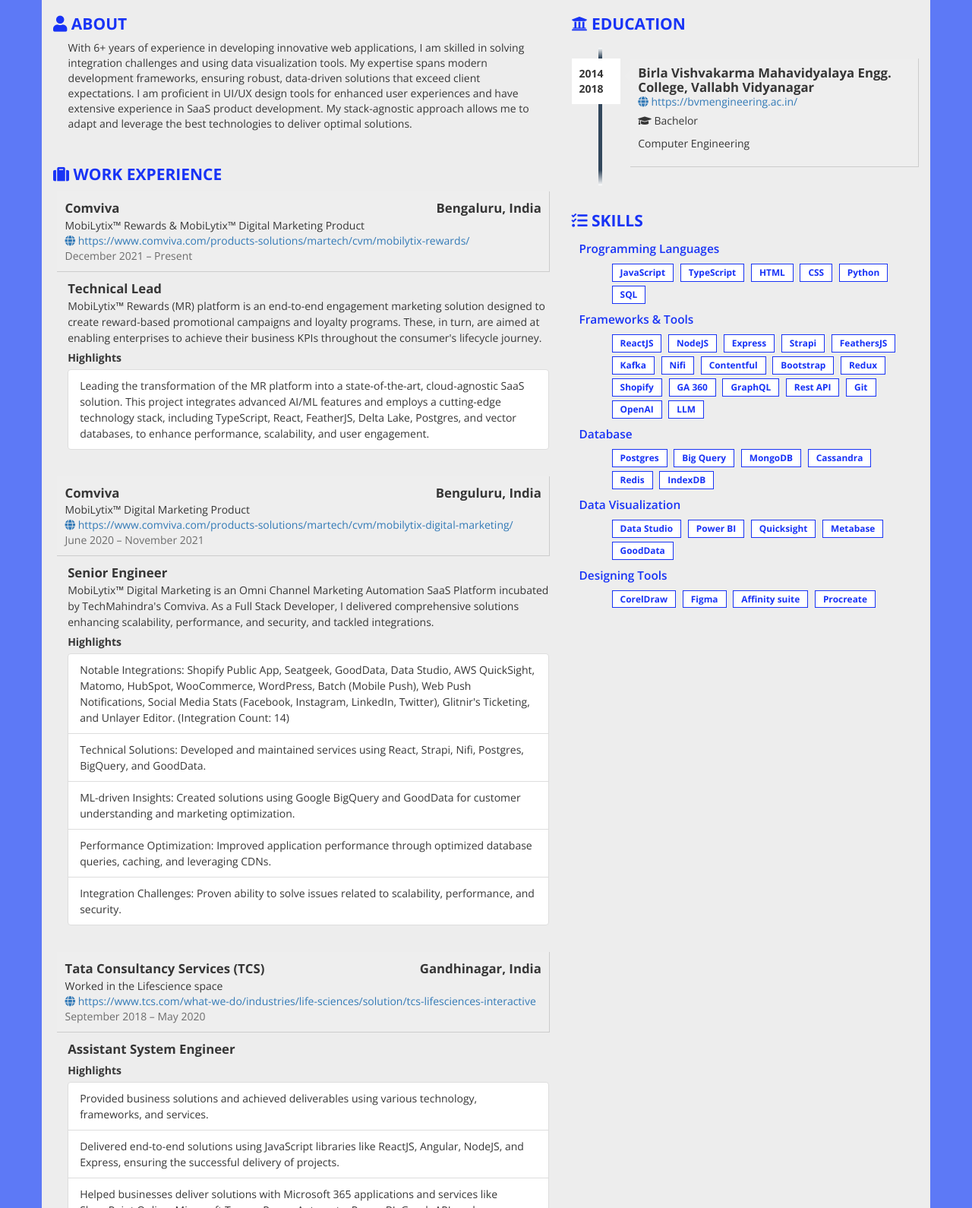
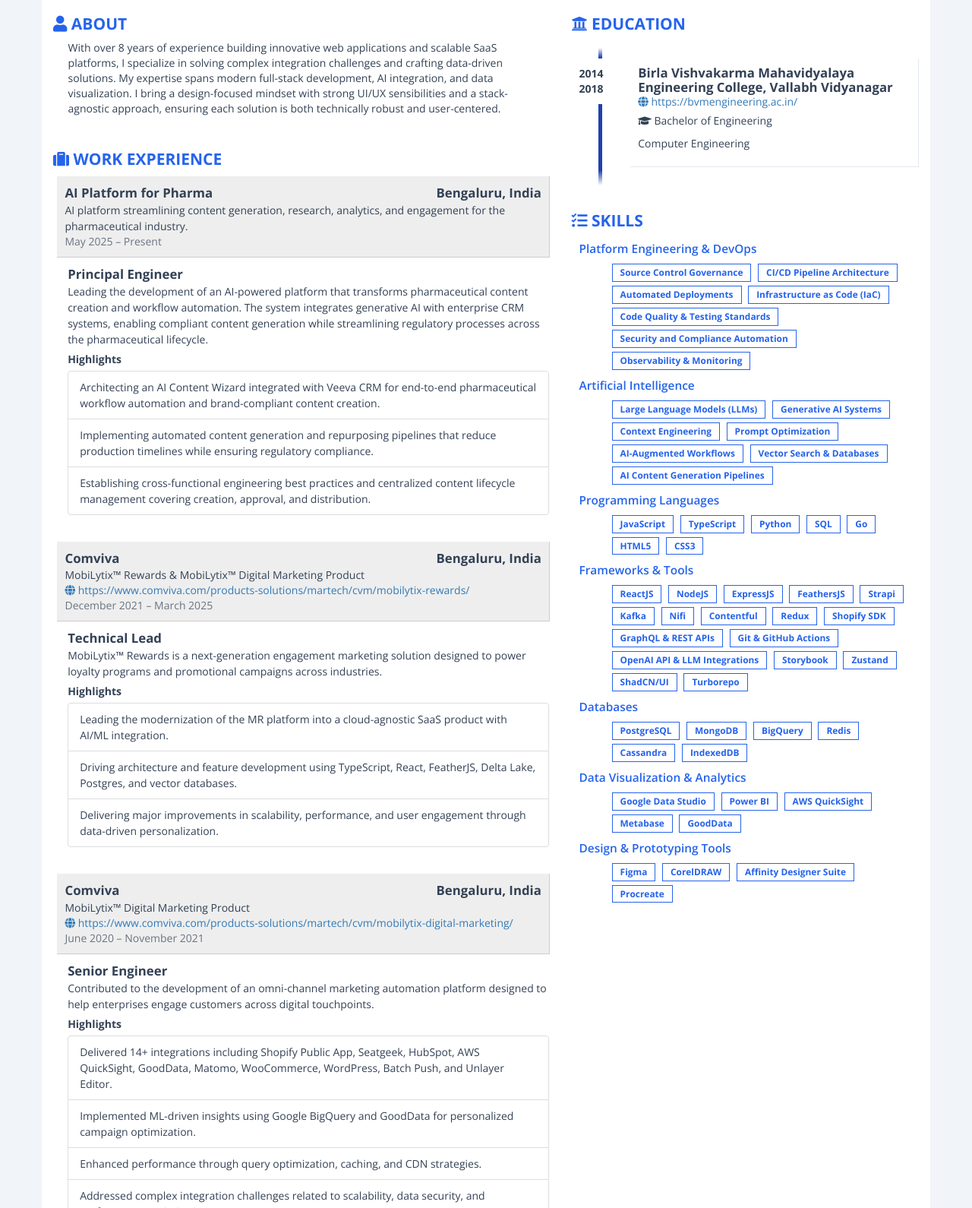
Before and after one commit to trivedi-vatsal/resume, a plain HTML site: page index.html in a window 1280 px wide. Shown: the part 344-1934 px from the top of the page at 76% size. Drawn offline with nearby package versions, Linux system fonts and the light colour scheme.

Commit message:
deploy: e359d5ad05777d1b01bcb8e7dc6c00d24063dc5c

```diff
--- a/index.html
+++ b/index.html
@@ -44,16 +44,20 @@
 }
 
 :root {
-  --main-resume-color: #1833f6;
-  --main-resume-background-color: #5d79f6;
-  --main-resume-container-color: #ededed;
+  --main-resume-color: #2563eb;
+  --main-resume-background-color: #f1f5f9;
+  --main-resume-container-color: #ffffff;
   --main-resume-badge-color: #fff;
+  --main-resume-accent-color: #1e40af;
+  --main-resume-text-color: #334155;
+  --main-resume-border-color: #e2e8f0;
+  --main-resume-highlight-color: #3b82f6;
 }
 
 body {
   font-family: "Open Sans", Arial, Tahoma;
   font-weight: 400;
-  color: #363636;
+  color: var(--main-resume-text-color);
   background: var(--main-resume-background-color);
 }
 blockquote {
@@ -106,7 +110,7 @@
 #text-header:after {
   width: 100%;
   height: 3px;
-  border-bottom: 1px solid #ddd;
+  border-bottom: 1px solid var(--main-resume-border-color);
   margin-top: 15px;
   content: "";
   display: block;
@@ -140,12 +144,12 @@
   top: 0;
   content: " ";
   display: block;
-  background: #32475c;
+  background: var(--main-resume-accent-color);
   background: -moz-linear-gradient(
     top,
     #ffffff 0%,
-    #32475c 7%,
-    #32475c 89%,
+    var(--main-resume-accent-color) 7%,
+    var(--main-resume-accent-color) 89%,
     #ffffff 100%
   );
   background: -webkit-gradient(
@@ -153,36 +157,36 @@
     left top,
     left bottom,
     color-stop(0%, #ffffff),
-    color-stop(7%, #32475c),
-    color-stop(89%, #32475c),
+    color-stop(7%, var(--main-resume-accent-color)),
+    color-stop(89%, var(--main-resume-accent-color)),
     color-stop(100%, #ffffff)
   );
   background: -webkit-linear-gradient(
     top,
     #ffffff 0%,
-    #32475c 7%,
-    #32475c 89%,
+    var(--main-resume-accent-color) 7%,
+    var(--main-resume-accent-color) 89%,
     #ffffff 100%
   );
   background: -o-linear-gradient(
     top,
     #ffffff 0%,
-    #32475c 7%,
-    #32475c 89%,
+    var(--main-resume-accent-color) 7%,
+    var(--main-resume-accent-color) 89%,
     #ffffff 100%
   );
   background: -ms-linear-gradient(
     top,
     #ffffff 0%,
-    #32475c 7%,
-    #32475c 89%,
+    var(--main-resume-accent-color) 7%,
+    var(--main-resume-accent-color) 89%,
     #ffffff 100%
   );
   background: linear-gradient(
     to bottom,
     #ffffff 0%,
-    #32475c 7%,
-    #32475c 89%,
+    var(--main-resume-accent-color) 7%,
+    var(--main-resume-accent-color) 89%,
     #ffffff 100%
   );
   filter: progid:DXImageTransform.Microsoft.gradient( startColorstr='#ffffff', endColorstr='#ffffff',GradientType=0 );
@@ -206,12 +210,12 @@
 #education .description {
   width: 83%;
   display: inline-block;
-  background: #eee;
+  background: var(--main-resume-container-color);
   margin-bottom: 10px;
   position: relative;
   padding: 10px;
-  border-bottom: 1px solid #ccc;
-  border-right: 1px solid #ccc;
+  border-bottom: 1px solid var(--main-resume-border-color);
+  border-right: 1px solid var(--main-resume-border-color);
 }
 #awards .description:after,
 #education .description:after {
@@ -223,7 +227,7 @@
   height: 0;
   width: 0;
   border: solid transparent;
-  border-right-color: #eee;
+  border-right-color: var(--main-resume-container-color);
   border-width: 8px;
   pointer-events: none;
 }
@@ -497,11 +501,6 @@
                 India
                 IN</span>
               </div>
-               <div class="header-profile-badge">
-                <span class="fas fa-phone fa-fw"></span>
-                <span class="title">(+91)7600635053
-                </span>
-              </div>
                 <div class="header-profile-badge">
                  <span class="fas fa-envelope fa-fw"></span>
                 <span class="title">  <a href="mailto:trivedivatsal005@gmail.com" target="_blank">trivedivatsal005@gmail.com</a>
@@ -534,6 +533,11 @@
                 <span class="title">Dribbble</span>
                 <a href="https:&#x2F;&#x2F;dribbble.com&#x2F;trivedivatsal" target="_blank">trivedivatsal</a>
               </div>
+              <div class="header-profile-badge">
+                <span class="fab fa-dev fa-fw"></span>
+                <span class="title">Dev.to</span>
+                <a href="https:&#x2F;&#x2F;dev.to&#x2F;trivedivatsal" target="_blank">trivedivatsal</a>
+              </div>
             </div>
           </div>
         </div>
@@ -543,11 +547,43 @@
           <!-- ABOUT ME -->
           <div class="box">
             <h2><i class="fas fa-user ico"></i> About</h2>
-            <p style="margin-left: 3%">With 6+ years of experience in developing innovative web applications, I am skilled in solving integration challenges and using data visualization tools. My expertise spans modern development frameworks, ensuring robust, data-driven solutions that exceed client expectations. I am proficient in UI/UX design tools for enhanced user experiences and have extensive experience in SaaS product development. My stack-agnostic approach allows me to adapt and leverage the best technologies to deliver optimal solutions.</p>
+            <p style="margin-left: 3%">With over 8 years of experience building innovative web applications and scalable SaaS platforms, I specialize in solving complex integration challenges and crafting data-driven solutions. My expertise spans modern full-stack development, AI integration, and data visualization. I bring a design-focused mindset with strong UI/UX sensibilities and a stack-agnostic approach, ensuring each solution is both technically robust and user-centered.</p>
           </div>
           <!-- WORK EXPERIENCE -->
           <div class="box">
             <h2><i class="fas fa-suitcase ico"></i> Work Experience</h2>
+            <div class="job clearfix">
+              <div class="row">
+                <div class="details">
+                  <div class="where">
+                    AI Platform for Pharma
+                    <div class="pull-right">
+                      Bengaluru, India
+                    </div>
+                  </div>
+                  <div class="description">
+                    AI platform streamlining content generation, research, analytics, and engagement for the pharmaceutical industry.
+                  </div>
+                  <div class="year">
+                    May 2025 – Present
+                  </div>
+                </div>
+              </div>
+              <div class="row">
+                <div class="job-details col-xs-11">
+                  <div class="profession">Principal Engineer</div>
+                  <div class="description">
+                    Leading the development of an AI-powered platform that transforms pharmaceutical content creation and workflow automation. The system integrates generative AI with enterprise CRM systems, enabling compliant content generation while streamlining regulatory processes across the pharmaceutical lifecycle.
+                    <div class="highlights">Highlights</div>
+                    <ul class="list-group">
+                      <li class="list-group-item">Architecting an AI Content Wizard integrated with Veeva CRM for end-to-end pharmaceutical workflow automation and brand-compliant content creation.</li>
+                      <li class="list-group-item">Implementing automated content generation and repurposing pipelines that reduce production timelines while ensuring regulatory compliance.</li>
+                      <li class="list-group-item">Establishing cross-functional engineering best practices and centralized content lifecycle management covering creation, approval, and distribution.</li>
+                    </ul>
+                  </div>
+                </div>
+              </div>
+            </div>
             <div class="job clearfix">
               <div class="row">
                 <div class="details">
@@ -566,7 +602,7 @@
                     >
                   </div>
                   <div class="year">
-                    December 2021 – Present
+                    December 2021 – March 2025
                   </div>
                 </div>
               </div>
@@ -574,10 +610,12 @@
                 <div class="job-details col-xs-11">
                   <div class="profession">Technical Lead</div>
                   <div class="description">
-                    MobiLytix™ Rewards (MR) platform is an end-to-end engagement marketing solution designed to create reward-based promotional campaigns and loyalty programs. These, in turn, are aimed at enabling enterprises to achieve their business KPIs throughout the consumer's lifecycle journey.
+                    MobiLytix™ Rewards is a next-generation engagement marketing solution designed to power loyalty programs and promotional campaigns across industries.
                     <div class="highlights">Highlights</div>
                     <ul class="list-group">
-                      <li class="list-group-item">Leading the transformation of the MR platform into a state-of-the-art, cloud-agnostic SaaS solution. This project integrates advanced AI/ML features and employs a cutting-edge technology stack, including TypeScript, React, FeatherJS, Delta Lake, Postgres, and vector databases, to enhance performance, scalability, and user engagement.</li>
+                      <li class="list-group-item">Leading the modernization of the MR platform into a cloud-agnostic SaaS product with AI/ML integration.</li>
+                      <li class="list-group-item">Driving architecture and feature development using TypeScript, React, FeatherJS, Delta Lake, Postgres, and vector databases.</li>
+                      <li class="list-group-item">Delivering major improvements in scalability, performance, and user engagement through data-driven personalization.</li>
                     </ul>
                   </div>
                 </div>
@@ -589,7 +627,7 @@
                   <div class="where">
                     Comviva
                     <div class="pull-right">
-                      Benguluru, India
+                      Bengaluru, India
                     </div>
                   </div>
                   <div class="description">
@@ -609,14 +647,13 @@
                 <div class="job-details col-xs-11">
                   <div class="profession">Senior Engineer</div>
                   <div class="description">
-                    MobiLytix™ Digital Marketing is an Omni Channel Marketing Automation SaaS Platform incubated by TechMahindra's Comviva. As a Full Stack Developer, I delivered comprehensive solutions enhancing scalability, performance, and security, and tackled integrations.
+                    Contributed to the development of an omni-channel marketing automation platform designed to help enterprises engage customers across digital touchpoints.
                     <div class="highlights">Highlights</div>
                     <ul class="list-group">
-                      <li class="list-group-item">Notable Integrations: Shopify Public App, Seatgeek, GoodData, Data Studio, AWS QuickSight, Matomo, HubSpot, WooCommerce, WordPress, Batch (Mobile Push), Web Push Notifications, Social Media Stats (Facebook, Instagram, LinkedIn, Twitter), Glitnir's Ticketing, and Unlayer Editor. (Integration Count: 14)</li>
-                      <li class="list-group-item">Technical Solutions: Developed and maintained services using React, Strapi, Nifi, Postgres, BigQuery, and GoodData.</li>
-                      <li class="list-group-item">ML-driven Insights: Created solutions using Google BigQuery and GoodData for customer understanding and marketing optimization.</li>
-                      <li class="list-group-item">Performance Optimization: Improved application performance through optimized database queries, caching, and leveraging CDNs.</li>
-                      <li class="list-group-item">Integration Challenges: Proven ability to solve issues related to scalability, performance, and security.</li>
+                      <li class="list-group-item">Delivered 14+ integrations including Shopify Public App, Seatgeek, HubSpot, AWS QuickSight, GoodData, Matomo, WooCommerce, WordPress, Batch Push, and Unlayer Editor.</li>
+                      <li class="list-group-item">Implemented ML-driven insights using Google BigQuery and GoodData for personalized campaign optimization.</li>
+                      <li class="list-group-item">Enhanced performance through query optimization, caching, and CDN strategies.</li>
+                      <li class="list-group-item">Addressed complex integration challenges related to scalability, data security, and performance optimization.</li>
                     </ul>
                   </div>
                 </div>
@@ -632,7 +669,7 @@
                     </div>
                   </div>
                   <div class="description">
-                    Worked in the Lifescience space
+                    Worked in the Lifesciences domain, delivering digital transformation solutions for global clients.
                   </div>
                   <div class="address">
                     <a href="https:&#x2F;&#x2F;www.tcs.com&#x2F;what-we-do&#x2F;industries&#x2F;life-sciences&#x2F;solution&#x2F;tcs-lifesciences-interactive" target="_blank"
@@ -651,10 +688,10 @@
 
                     <div class="highlights">Highlights</div>
                     <ul class="list-group">
-                      <li class="list-group-item">Provided business solutions and achieved deliverables using various technology, frameworks, and services.</li>
-                      <li class="list-group-item">Delivered end-to-end solutions using JavaScript libraries like ReactJS, Angular, NodeJS, and Express, ensuring the successful delivery of projects.</li>
-                      <li class="list-group-item">Helped businesses deliver solutions with Microsoft 365 applications and services like SharePoint Online, Microsoft Teams, Power Automate, Power BI, Graph API, and more.</li>
-                      <li class="list-group-item">Worked with GA360 custom solutions using Google Analytics, Tag Manager, and Data Studio, enabling businesses to gain actionable insights and make data-driven decisions.</li>
+                      <li class="list-group-item">Developed and delivered full-stack applications using ReactJS, Angular, NodeJS, and ExpressJS.</li>
+                      <li class="list-group-item">Enabled business collaboration using Microsoft 365 suite including SharePoint, Teams, Power Automate, and Power BI.</li>
+                      <li class="list-group-item">Implemented GA360-based analytics solutions using Google Analytics, Tag Manager, and Data Studio.</li>
+                      <li class="list-group-item">Contributed to scalable, data-driven decision-making through end-to-end digital solutions.</li>
                     </ul>
                   </div>
                 </div>
@@ -682,7 +719,7 @@
                 <div class="job-details col-xs-11">
                   <div class="profession">Creative Designer</div>
                   <div class="description">
-                    Lead the design team at the Google Developers Group Ahmedabad Chapter, contributing to the creation of banners, graphics, and social media posts for events.
+                    Lead the design team for the GDG Ahmedabad chapter, creating event visuals, branding assets, and social media graphics for community events.
                   </div>
                 </div>
               </div>
@@ -703,9 +740,9 @@
               </div>
               <div class="row">
                 <div class="job-details col-xs-11">
-                  <div class="profession">GirlScript Summer of Code&#39;20 Mentor</div>
+                  <div class="profession">GirlScript Summer of Code 2020 Mentor</div>
                   <div class="description">
-                    Contributed being a mentor for the project during the summer of code challenge
+                    Mentored open-source contributors during the GirlScript Summer of Code 2020 program, guiding them in project architecture, code reviews, and development best practices.
                   </div>
                 </div>
               </div>
@@ -727,12 +764,6 @@
                 India
                 IN
               </div>
-            </div>
-            <div class="contact-item">
-              <div class="icon pull-left text-center">
-                <span class="fas fa-phone fa-fw"></span>
-              </div>
-              <div class="title only pull-right">(+91)7600635053</div>
             </div>
             <div class="contact-item">
               <div class="icon pull-left text-center">
@@ -808,6 +839,19 @@
                   </div>
                 </div>
               </div>
+              <div class="col-sm-6">
+                <div class="contact-item">
+                  <div class="icon pull-left text-center">
+                    <span class="fab fa-dev fa-fw"></span>
+                  </div>
+                  <div class="title pull-right">Dev.to</div>
+                  <div class="description pull-right">
+                    <a href="https:&#x2F;&#x2F;dev.to&#x2F;trivedivatsal" target="_blank"
+                      >trivedivatsal</a
+                    >
+                  </div>
+                </div>
+              </div>
             </div>
           </div> -->
           <!-- EDUCATION -->
@@ -819,7 +863,7 @@
                   2014 2018
                 </div>
                 <div class="description pull-right">
-                  <h3>Birla Vishvakarma Mahavidyalaya Engg. College, Vallabh Vidyanagar</h3>
+                  <h3>Birla Vishvakarma Mahavidyalaya Engineering College, Vallabh Vidyanagar</h3>
                   <div class="where"></div>
                   <div class="address">
                     <a href="https:&#x2F;&#x2F;bvmengineering.ac.in&#x2F;" target="_blank"
@@ -827,7 +871,7 @@
                     >
                   </div>
                   <p>
-                    <i class="fas fa-graduation-cap ico"></i> Bachelor
+                    <i class="fas fa-graduation-cap ico"></i> Bachelor of Engineering
                   </p>
                   <p>Computer Engineering</p>
                 </div>
@@ -839,16 +883,47 @@
             <h2><i class="fas fa-tasks ico"></i> Skills</h2>
             <div class="skills clearfix">
               <div class="item-skills">
+                Platform Engineering &amp; DevOps
+
+              </div>
+              <div class="col-sm-offset-1 col-sm-11 clearfix">
+                <span class="skill badge">Source Control Governance</span>
+                <span class="skill badge">CI/CD Pipeline Architecture</span>
+                <span class="skill badge">Automated Deployments</span>
+                <span class="skill badge">Infrastructure as Code (IaC)</span>
+                <span class="skill badge">Code Quality & Testing Standards</span>
+                <span class="skill badge">Security and Compliance Automation</span>
+                <span class="skill badge">Observability & Monitoring</span>
+              </div>
+            </div>
+            <div class="skills clearfix">
+              <div class="item-skills">
+                Artificial Intelligence
+
+              </div>
+              <div class="col-sm-offset-1 col-sm-11 clearfix">
+                <span class="skill badge">Large Language Models (LLMs)</span>
+                <span class="skill badge">Generative AI Systems</span>
+                <span class="skill badge">Context Engineering</span>
+                <span class="skill badge">Prompt Optimization</span>
+                <span class="skill badge">AI-Augmented Workflows</span>
+                <span class="skill badge">Vector Search & Databases</span>
+                <span class="skill badge">AI Content Generation Pipelines</span>
+              </div>
+            </div>
+            <div class="skills clearfix">
+              <div class="item-skills">
                 Programming Languages
 
               </div>
               <div class="col-sm-offset-1 col-sm-11 clearfix">
                 <span class="skill badge">JavaScript</span>
                 <span class="skill badge">TypeScript</span>
-                <span class="skill badge">HTML</span>
-                <span class="skill badge">CSS</span>
                 <span class="skill badge">Python</span>
                 <span class="skill badge">SQL</span>
+                <span class="skill badge">Go</span>
+                <span class="skill badge">HTML5</span>
+                <span class="skill badge">CSS3</span>
               </div>
             </div>
             <div class="skills clearfix">
@@ -859,59 +934,59 @@
               <div class="col-sm-offset-1 col-sm-11 clearfix">
                 <span class="skill badge">ReactJS</span>
                 <span class="skill badge">NodeJS</span>
-                <span class="skill badge">Express</span>
+                <span class="skill badge">ExpressJS</span>
+                <span class="skill badge">FeathersJS</span>
                 <span class="skill badge">Strapi</span>
-                <span class="skill badge">FeathersJS</span>
                 <span class="skill badge">Kafka</span>
                 <span class="skill badge">Nifi</span>
                 <span class="skill badge">Contentful</span>
-                <span class="skill badge">Bootstrap</span>
                 <span class="skill badge">Redux</span>
-                <span class="skill badge">Shopify</span>
-                <span class="skill badge">GA 360</span>
-                <span class="skill badge">GraphQL</span>
-                <span class="skill badge">Rest API</span>
-                <span class="skill badge">Git</span>
-                <span class="skill badge">OpenAI</span>
-                <span class="skill badge">LLM</span>
+                <span class="skill badge">Shopify SDK</span>
+                <span class="skill badge">GraphQL & REST APIs</span>
+                <span class="skill badge">Git & GitHub Actions</span>
+                <span class="skill badge">OpenAI API & LLM Integrations</span>
+                <span class="skill badge">Storybook</span>
+                <span class="skill badge">Zustand</span>
+                <span class="skill badge">ShadCN/UI</span>
+                <span class="skill badge">Turborepo</span>
               </div>
             </div>
             <div class="skills clearfix">
               <div class="item-skills">
-                Database
+                Databases
 
               </div>
               <div class="col-sm-offset-1 col-sm-11 clearfix">
-                <span class="skill badge">Postgres</span>
-                <span class="skill badge">Big Query</span>
+                <span class="skill badge">PostgreSQL</span>
                 <span class="skill badge">MongoDB</span>
+                <span class="skill badge">BigQuery</span>
+                <span class="skill badge">Redis</span>
                 <span class="skill badge">Cassandra</span>
-                <span class="skill badge">Redis</span>
-                <span class="skill badge">IndexDB</span>
+                <span class="skill badge">IndexedDB</span>
               </div>
             </div>
             <div class="skills clearfix">
               <div class="item-skills">
-                Data Visualization
+                Data Visualization &amp; Analytics
 
               </div>
               <div class="col-sm-offset-1 col-sm-11 clearfix">
-                <span class="skill badge">Data Studio</span>
+                <span class="skill badge">Google Data Studio</span>
                 <span class="skill badge">Power BI</span>
-                <span class="skill badge">Quicksight</span>
+                <span class="skill badge">AWS QuickSight</span>
                 <span class="skill badge">Metabase</span>
                 <span class="skill badge">GoodData</span>
               </div>
             </div>
             <div class="skills clearfix">
               <div class="item-skills">
-                Designing Tools
+                Design &amp; Prototyping Tools
 
               </div>
               <div class="col-sm-offset-1 col-sm-11 clearfix">
-                <span class="skill badge">CorelDraw</span>
                 <span class="skill badge">Figma</span>
-                <span class="skill badge">Affinity suite</span>
+                <span class="skill badge">CorelDRAW</span>
+                <span class="skill badge">Affinity Designer Suite</span>
                 <span class="skill badge">Procreate</span>
               </div>
             </div>
```
Also changed, not shown: resume.json (added, +255 -0 lines), README.md, 1 other file.
